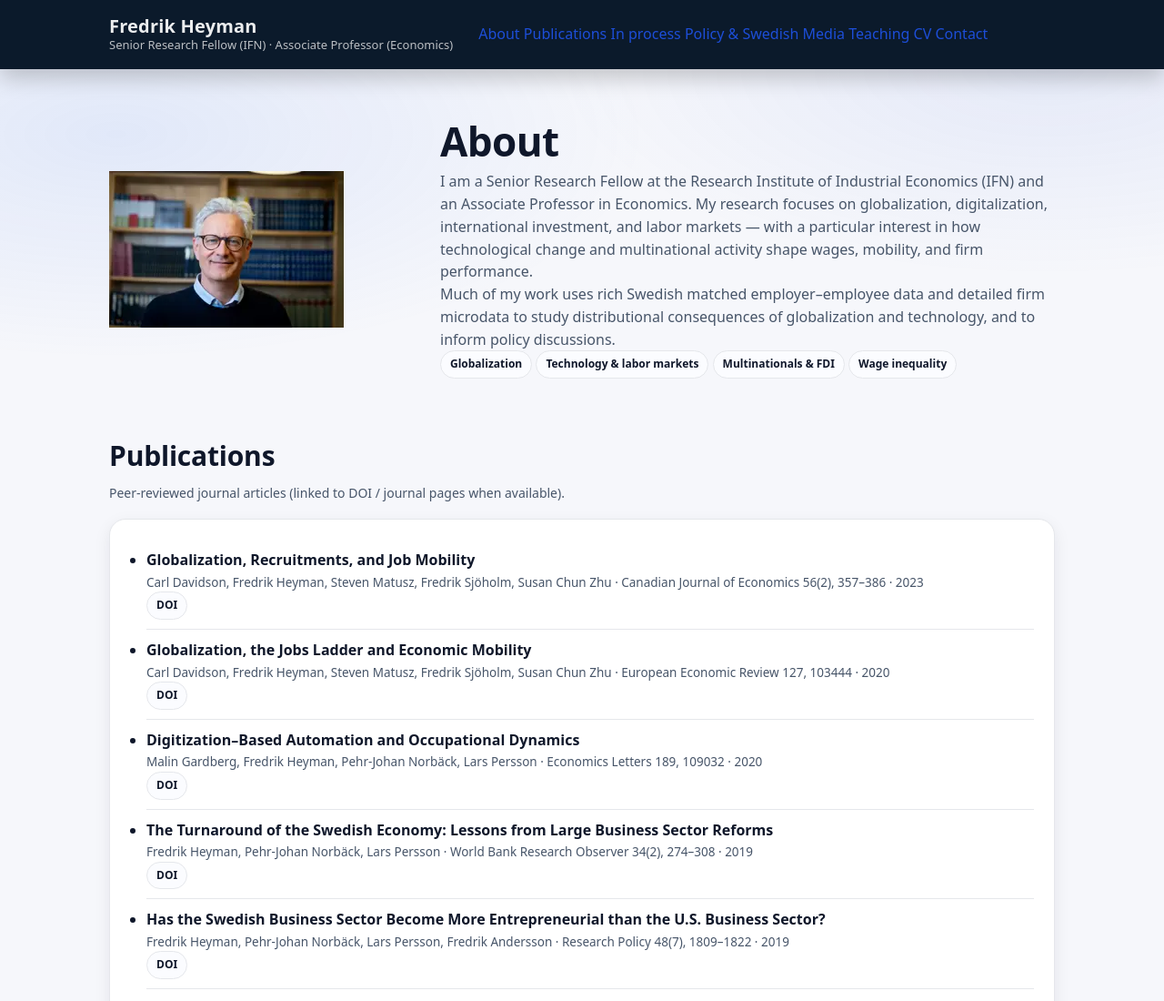
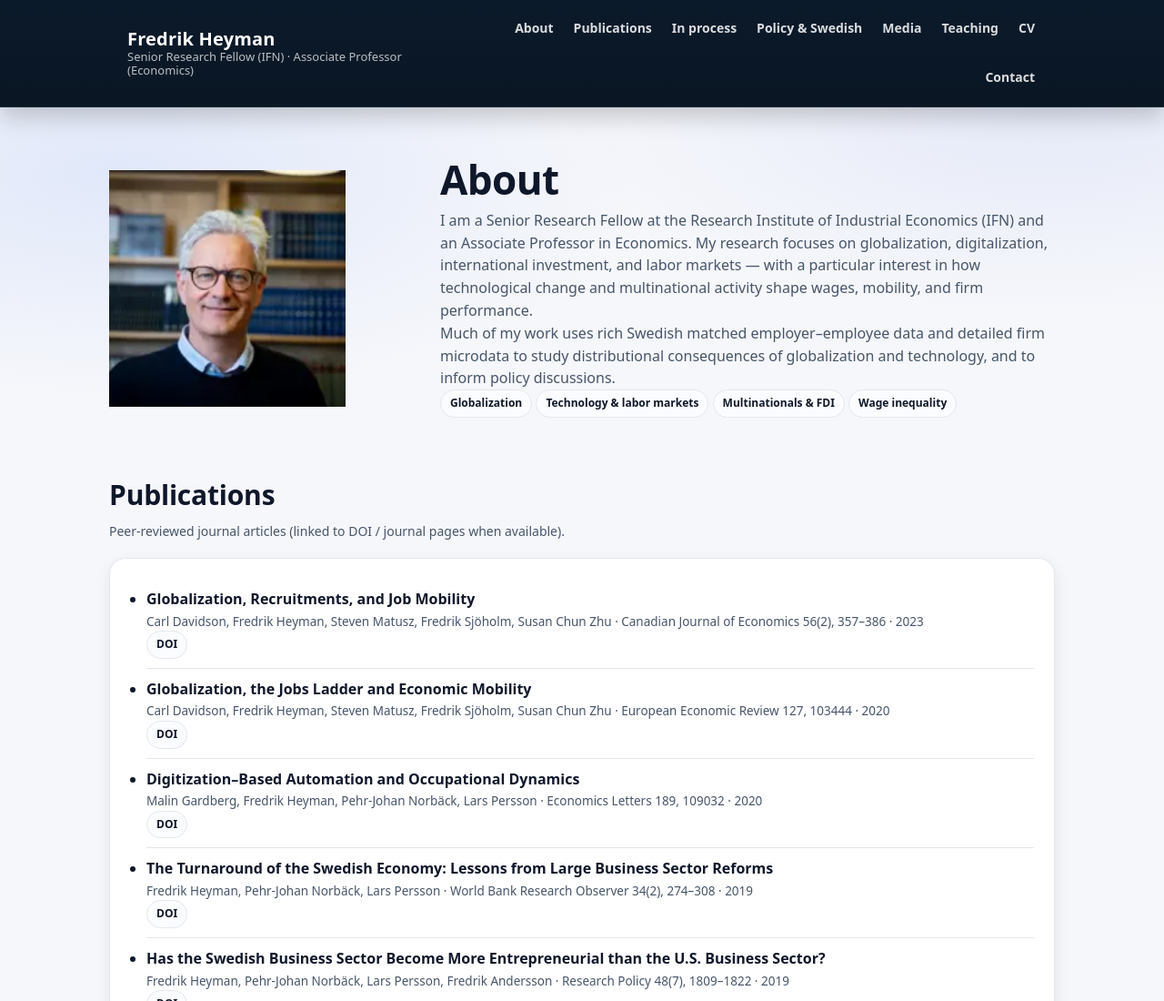
Before and after one commit to fredrikh-economics/fredrikh-economics.github.io, a plain HTML site: page index.html in a window 1280 px wide. Shown: the top 1100 px of the page at 91% size. Drawn offline with Linux system fonts and the light colour scheme.

Commit message:
Update index.html

```diff
--- a/index.html
+++ b/index.html
@@ -6,7 +6,7 @@
 <meta content="width=device-width, initial-scale=1" name="viewport"/>
 <title>Fredrik Heyman</title>
 <meta content="Fredrik Heyman — Senior Research Fellow (IFN) and Associate Professor in Economics. Research on globalization, digitalization, labor economics, and international trade." name="description"/>
-<link href="assets/style_topbar_light.css" rel="stylesheet"/>
+<link href="assets/style_new.css" rel="stylesheet"/>
 </head>
 <body>
 <div class="nav">
```
